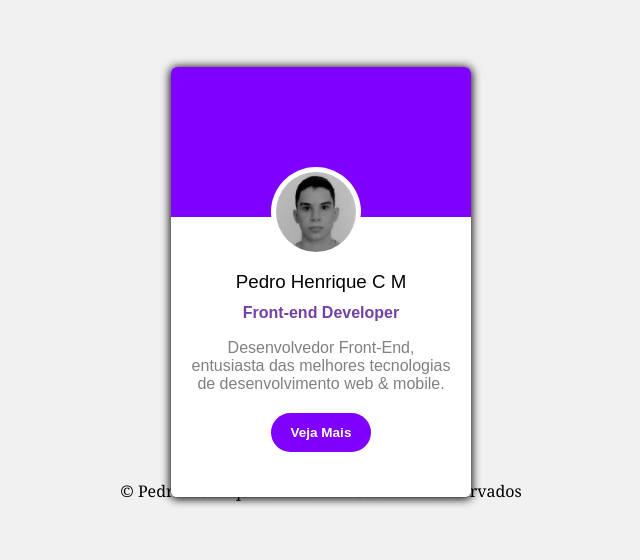
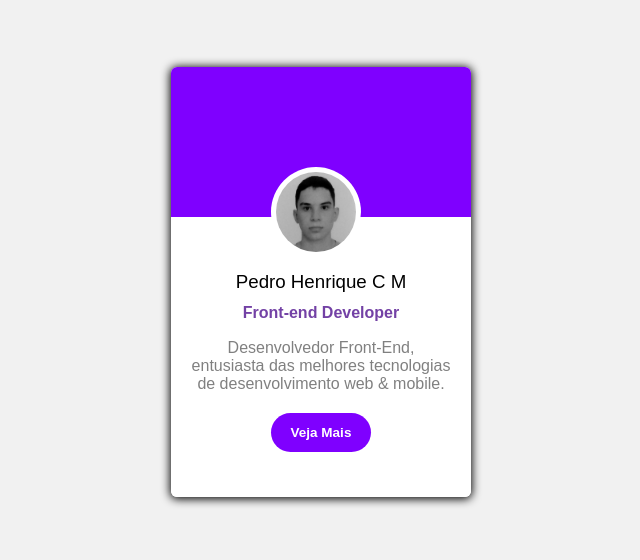
Before and after one commit to pedroh-cm/card_view, a plain HTML site: page index.html in a window 1280 px wide. Shown: the part 118-678 px from the top of the page, without its empty margins (319-959 px from the left). Drawn offline with Linux system fonts and the light colour scheme.

Commit message:
ajuste hidden

```diff
--- a/index.html
+++ b/index.html
@@ -26,8 +26,6 @@
             </div>
          </div>
       </div>
-      <footer class="footer">
-          <p class="footer">&copy; Pedro Henrique C M - Todos os direitos reservados</p>
-      </footer>
+
    </body>
 </html>
--- a/style.css
+++ b/style.css
@@ -4,6 +4,7 @@ body{
     background: #f1f1f1;
     font-family: arial;
     box-sizing: border-box;
+    overflow: hidden;
     }
     .card-container{
     width: 300px;
@@ -72,12 +73,3 @@ body{
     color: #7F00FF;
     border: 2px solid #7F00FF;
     }
-    .footer{
-        display: flex;
-        justify-content:center;
-        align-items: center;
-        margin-top: 299px;
-        color: #000;
-        font-family:Georgia, 'Times New Roman', Times, serif
-
-    }
```
